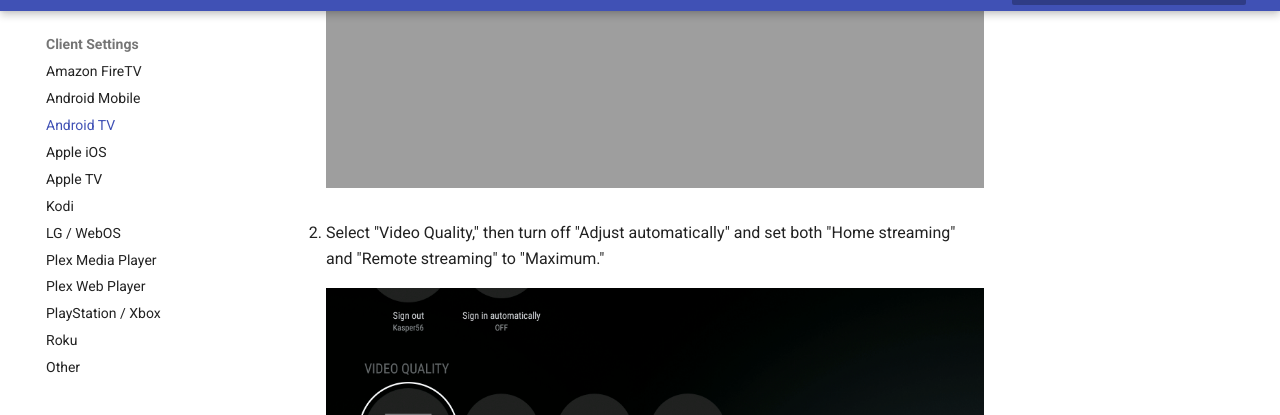
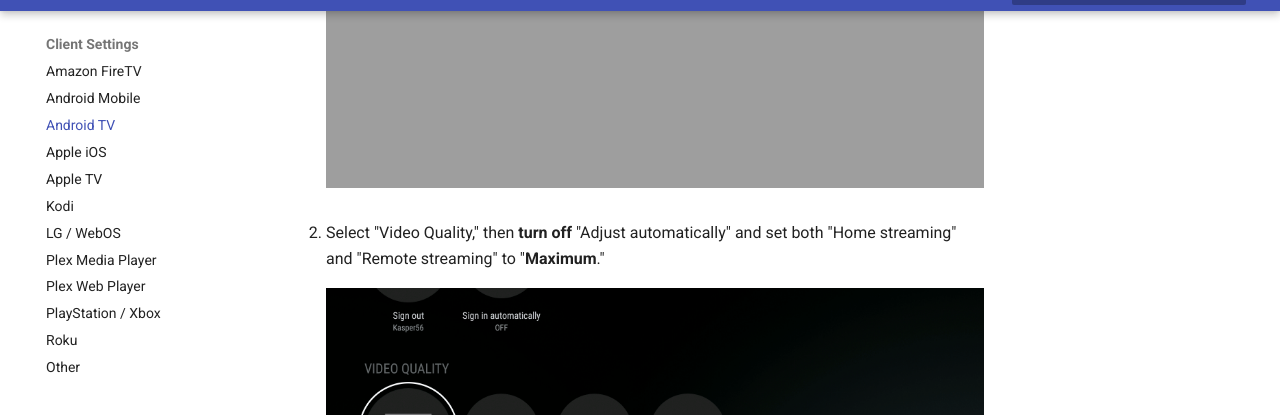
Before and after one commit to neomedia6989/docs-2, an MkDocs documentation site: the page built from docs/clients/androidtv.md, in a window 1280 px wide and 900 px high, scrolled down 855 px. Shown: the part 37-452 px from the top of the window. Built offline with MkDocs 1.6.1 and Material for MkDocs 9.7.7, drawn with Linux system fonts in a browser that asks for light colours.

```diff
--- a/docs/clients/androidtv.md
+++ b/docs/clients/androidtv.md
@@ -13,7 +13,7 @@ Follow the steps below in order to change the Plex video quality settings on an
       <figcaption></figcaption>
     </figure>
 
-2. Select "Video Quality," then turn off "Adjust automatically" and set both "Home streaming" and "Remote streaming" to "Maximum."
+2. Select "Video Quality," then **turn off** "Adjust automatically" and set both "Home streaming" and "Remote streaming" to "**Maximum**."
 
     <figure markdown>
     ![(../media/clients-androidtv-2.png "Turn of 'Adjust automatically' and set streaming to 'Maximum'")](https://docs.blackbeard.media/media/clients-androidtv-2.png){ width=700 }
```
